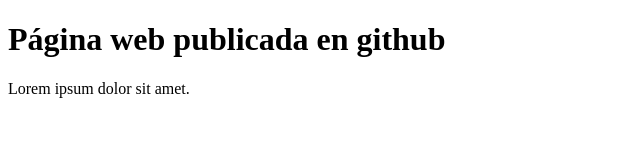
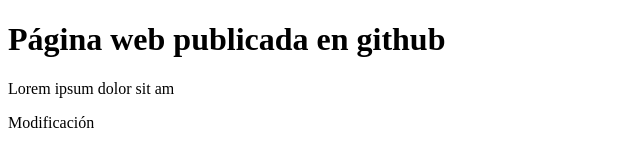
Before and after one commit to hondusite/pagina_web, a plain HTML site: page index.html in a window 1280 px wide. Shown: the whole page, without its empty margins (0-640 px from the left). Drawn offline with Linux system fonts and the light colour scheme.

Commit message:
segunda modificación

```diff
--- a/index.html
+++ b/index.html
@@ -8,6 +8,7 @@
 </head>
 <body>
     <h1>Página web publicada en github</h1>
-    <p>Lorem ipsum dolor sit amet.</p>
+    <p>Lorem ipsum dolor sit am</p>
+    <p>Modificación</p>
 </body>
 </html>
```
